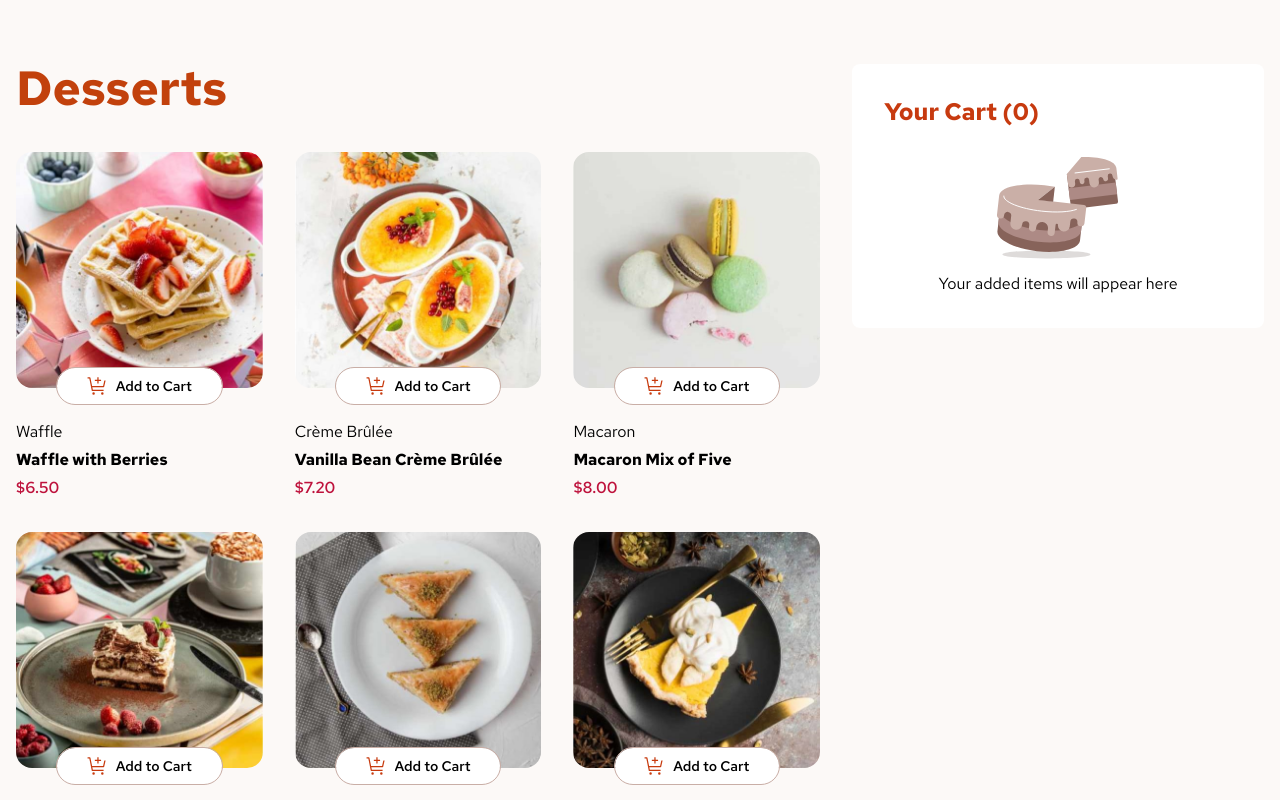
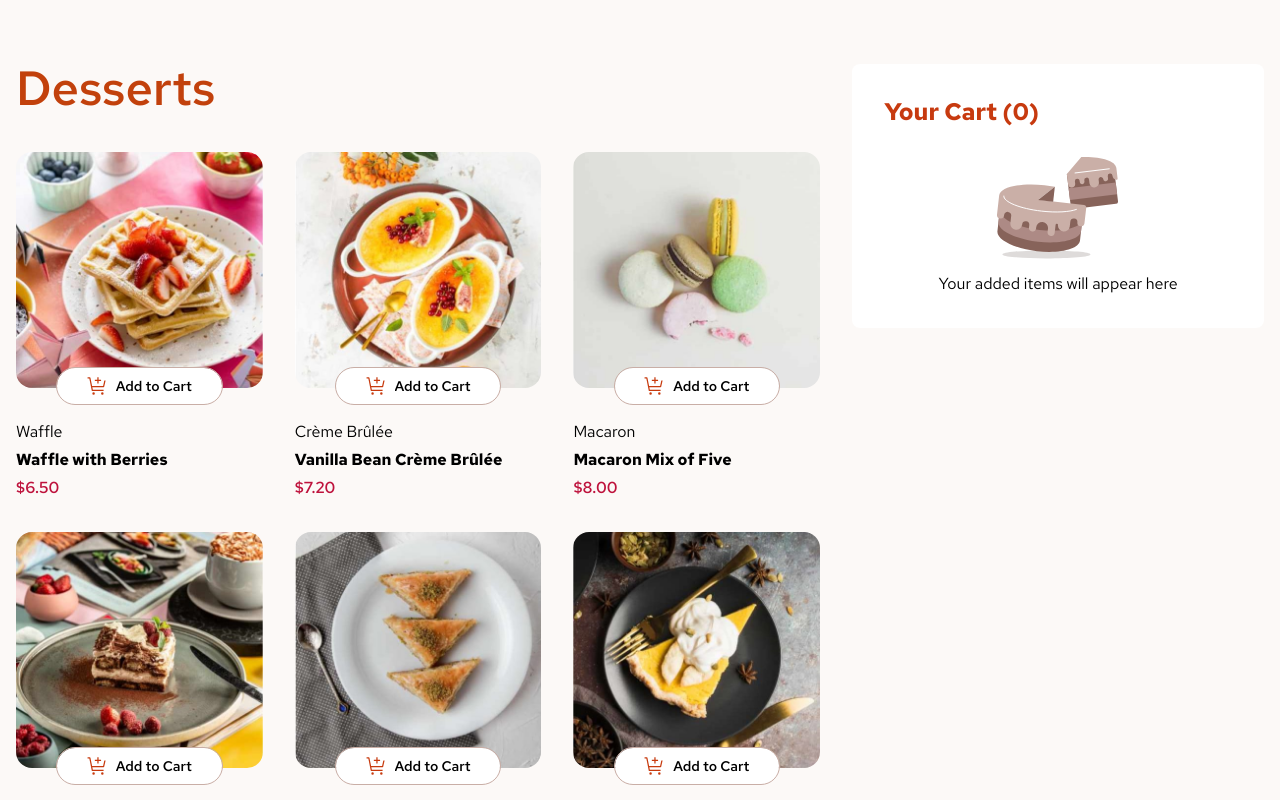
Before and after one commit to falloumacbook/product-list-cart, a React (Vite) app: page / in a window 1280 px wide. Shown: the top 800 px of the page. Built offline with nearby package versions, Linux system fonts and the light colour scheme.

Commit message:
font weight

```diff
--- a/src/components/ListItem.jsx
+++ b/src/components/ListItem.jsx
@@ -76,7 +76,7 @@ export default function ListItem() {
   return (
     <>
       <div>
-        <h1 className="text-orange-700">Desserts</h1>
+        <h1 className="text-orange-700 font-semibold ">Desserts</h1>
         <div className="list">
           {data.map((item, index) => (
             <Item key={index} item={item} />
```
